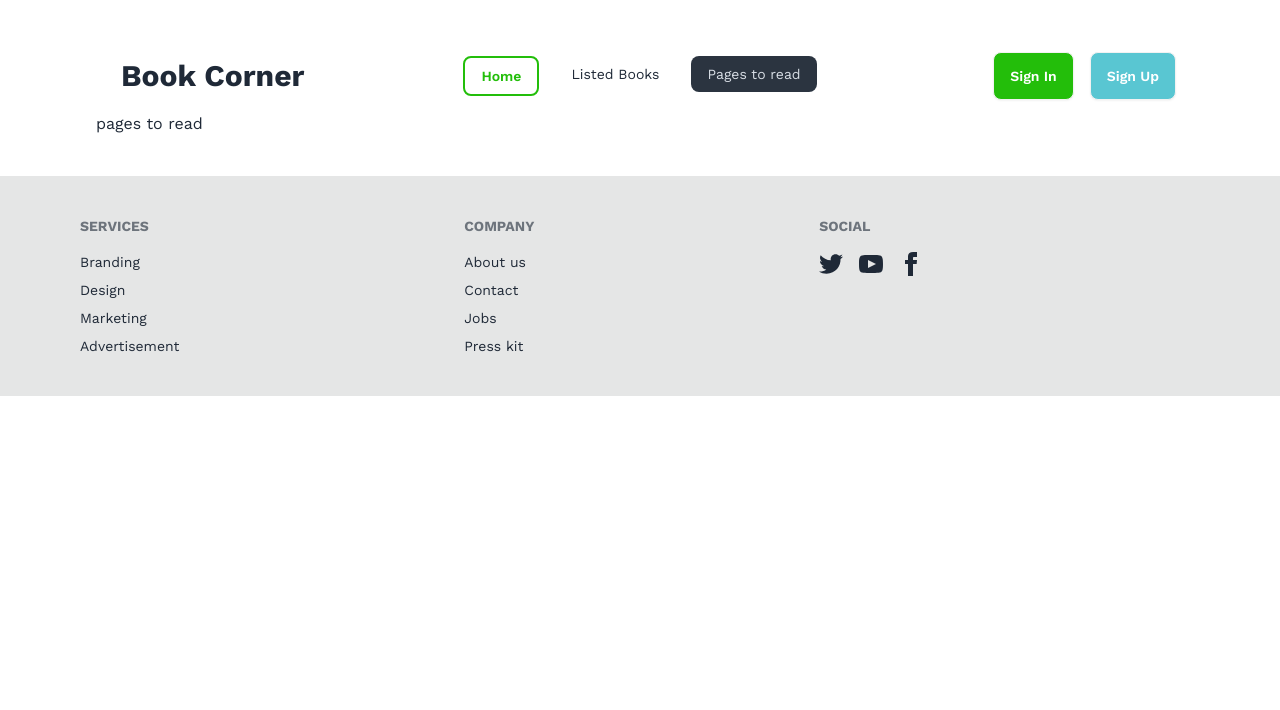
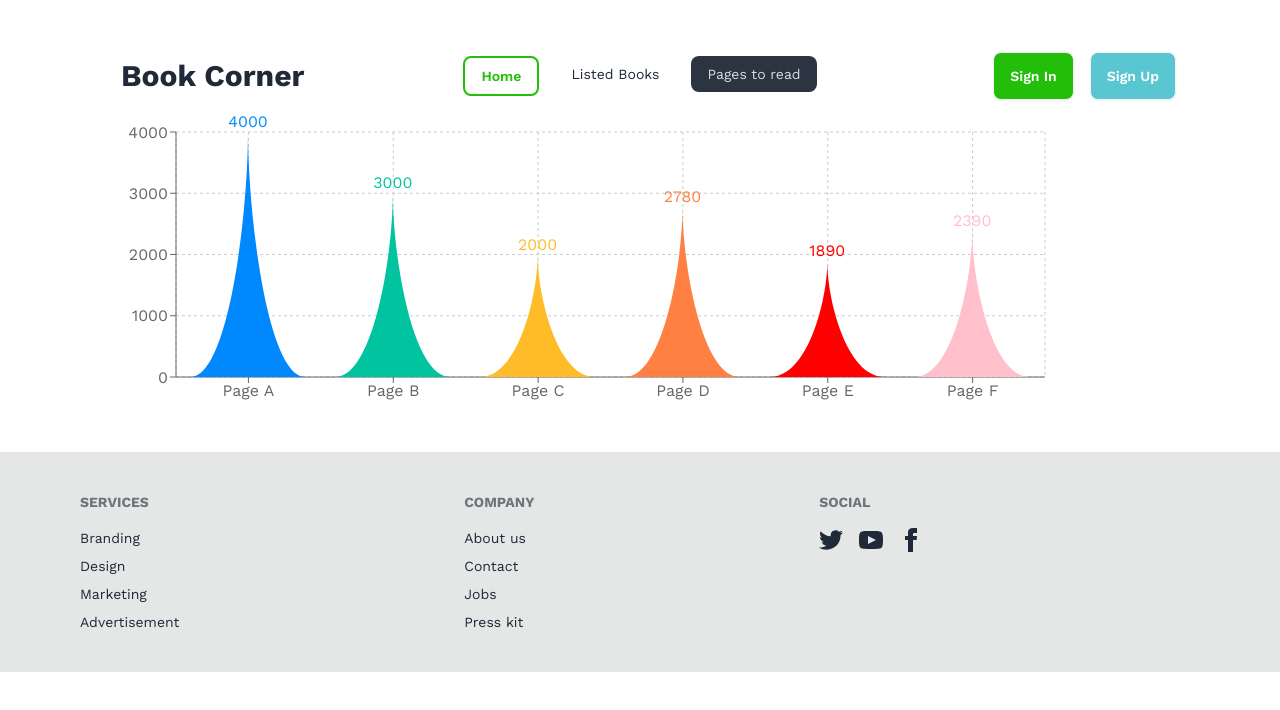
Before and after one commit to ayshakanta/book-corner, a React (Vite) app: page /pages in a window 1280 px wide. Shown: the top 710 px of the page. Built offline with nearby package versions, Linux system fonts and the light colour scheme.

Commit message:
added read pages

```diff
--- a/src/components/ReadPages/ReadPages.jsx
+++ b/src/components/ReadPages/ReadPages.jsx
@@ -1,13 +1,97 @@
+
+// import { useActionData } from 'react-router-dom';
 import { BarChart, Bar, Cell, XAxis, YAxis, CartesianGrid } from 'recharts';
-import ListedBooks from '../ListedBooks/ListedBooks';
+import { ResponsiveContainer } from 'recharts';
+const ReadPages = () => {
+    // const book = useActionData()
 
-const ReadPages = () => {
-    const data = ListedBooks()
+    const colors = ['#0088FE', '#00C49F', '#FFBB28', '#FF8042', 'red', 'pink'];
+
+    const data = [
+        {
+            name: 'Page A',
+            uv: 4000,
+            pv: 2400,
+            amt: 2400,
+        },
+        {
+            name: 'Page B',
+            uv: 3000,
+            pv: 1398,
+            amt: 2210,
+        },
+        {
+            name: 'Page C',
+            uv: 2000,
+            pv: 9800,
+            amt: 2290,
+        },
+        {
+            name: 'Page D',
+            uv: 2780,
+            pv: 3908,
+            amt: 2000,
+        },
+        {
+            name: 'Page E',
+            uv: 1890,
+            pv: 4800,
+            amt: 2181,
+        },
+        {
+            name: 'Page F',
+            uv: 2390,
+            pv: 3800,
+            amt: 2500,
+        },
+
+    ];
+
+    const getPath = (x, y, width, height) => {
+        return `M${x},${y + height}C${x + width / 3},${y + height} ${x + width / 2},${y + height / 3}
+    ${x + width / 2}, ${y}
+    C${x + width / 2},${y + height / 3} ${x + (2 * width) / 3},${y + height} ${x + width}, ${y + height}
+    Z`;
+    };
+
+    const TriangleBar = (props) => {
+        const { fill, x, y, width, height } = props;
+
+        return <path d={getPath(x, y, width, height)} stroke="none" fill={fill} />;
+    };
+
+
     return (
-        <div>
-            <h1>pages to read</h1>
 
-        </div>
+        <ResponsiveContainer width="90%" height={300}>
+
+            <BarChart
+                width={500}
+                height={300}
+                data={data}
+                margin={{
+                    top: 20,
+                    right: 30,
+                    left: 20,
+                    bottom: 5,
+                }}
+            >
+                <CartesianGrid strokeDasharray="3 3" />
+                <XAxis dataKey="name" />
+                <YAxis />
+                <Bar dataKey="uv" fill="#8884d8" shape={<TriangleBar />} label={{ position: 'top' }}>
+                    {data.map((entry, index) => (
+                        <Cell key={`cell-${index}`} fill={colors[index % 20]} />
+                    ))}
+                </Bar>
+            </BarChart>
+
+
+
+        </ResponsiveContainer>
+
+
+
     );
 };
 
```
